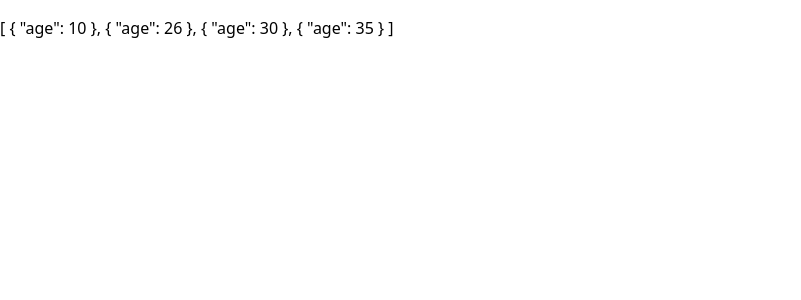
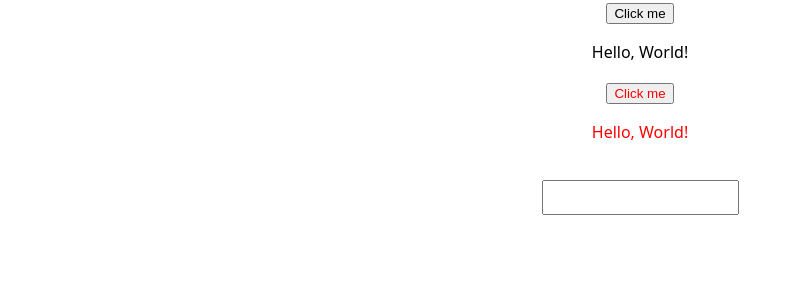
Before and after one commit to Ivanna9/AngularTask, an Angular app: page / in a window 1280 px wide. Shown: the top 300 px of the page, without its empty margins (0-801 px from the left). Built offline with nearby package versions, Linux system fonts and the light colour scheme.

Commit message:
Event Binding

```diff
--- a/src/app/app.html
+++ b/src/app/app.html
@@ -1,3 +1,14 @@
-<p>
-  {{ ageOfPerson | sortData: 'age' | json }}
-</p>
+<div style="text-align: center">
+  <button [style.color]="color" (click)="changeColor('red')">Click me</button>
+  <p [style.color]="color">Hello, World!</p>
+
+  <button [style.color]="color1" (click)="changeColor1('blue')">Click me</button>
+  <p [style.color]="color1">Hello, World!</p>
+
+  <input
+    type="text"
+    (input)="checkCurrentValue($event)"
+    (keydown.shift.control.enter)="this.color = 'pink'"
+    style="margin: 20px auto; padding: 8px"
+  />
+</div>
--- a/src/app/app.ts
+++ b/src/app/app.ts
@@ -1,20 +1,26 @@
 import { Component, inject, ChangeDetectorRef } from '@angular/core';
 import { CommonModule } from '@angular/common';
-import { SortDataPipe } from './pipes/sort-data-pipe';
+// import { SortDataPipe } from './pipes/sort-data-pipe';
 
 @Component({
   selector: 'app-root',
-  imports: [CommonModule, SortDataPipe],
+  imports: [CommonModule],
   templateUrl: './app.html',
 })
 export class App {
-  ageOfPerson = [{ age: 35 }, { age: 26 }, { age: 30 }];
+  color: string = 'black';
+  color1 = 'red';
 
-  private cdr = inject(ChangeDetectorRef);
-  constructor() {
-    setTimeout(() => {
-      this.ageOfPerson.push({ age: 10 });
-      this.cdr.detectChanges();
-    }, 2000);
+  changeColor(newColor: string) {
+    this.color = newColor;
+  }
+  changeColor1(newColor1: string) {
+    this.color1 = newColor1;
+  }
+
+  checkCurrentValue(event: Event) {
+    const target = event.target as HTMLInputElement;
+    // console.log('e', event);
+    console.log(target.value);
   }
 }
```
